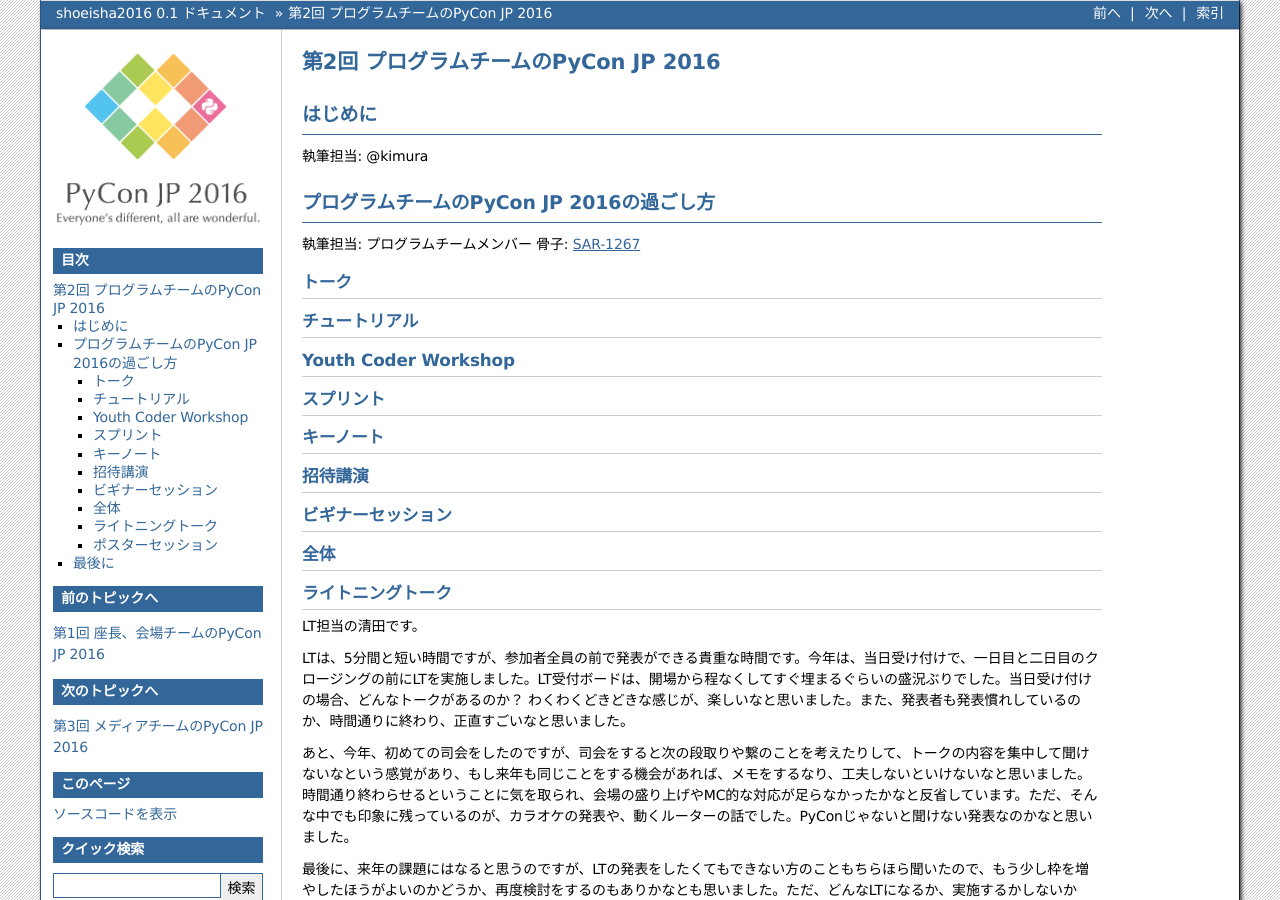
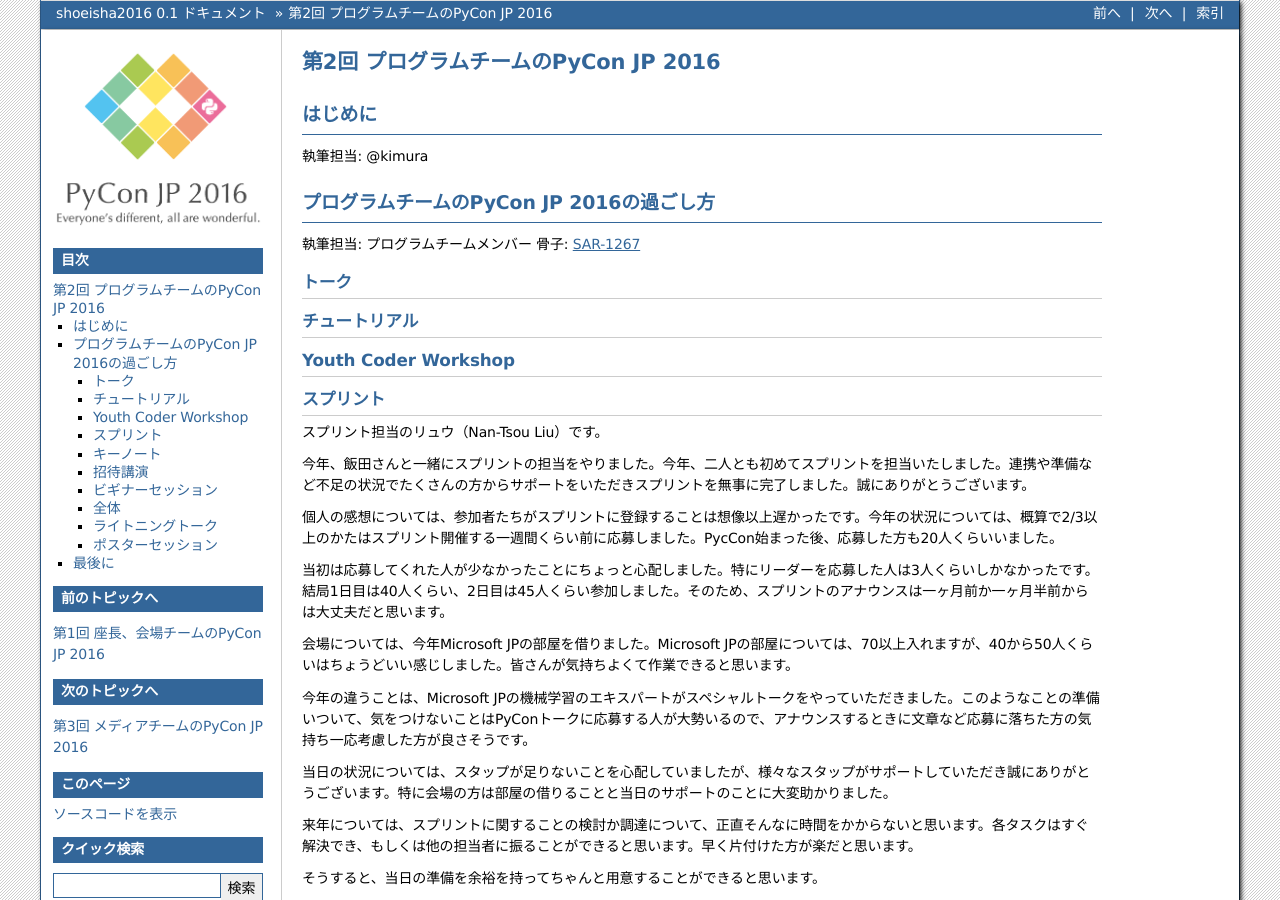
Before and after one commit to pyconjp/shoeisha2016, a Sphinx documentation site: the page built from source/afterreport_02_program.rst, in a window 1280 px wide and 900 px high. Built offline with Sphinx 7.4.7, drawn with Linux system fonts in a browser that asks for light colours.

Commit message:
ref#SAR-1571 CodeZine 開催後レポート第2回（プログラムチーム）: スプリント

```diff
--- a/source/afterreport_02_program.rst
+++ b/source/afterreport_02_program.rst
@@ -26,7 +26,25 @@ Youth Coder Workshop
 
 スプリント
 ----------------------
-.. sectionauthor:: Tsou Liu
+.. sectionauthor:: Nan-Tsou Liu
+
+スプリント担当のリュウ（Nan-Tsou Liu）です。
+
+今年、飯田さんと一緒にスプリントの担当をやりました。今年、二人とも初めてスプリントを担当いたしました。連携や準備など不足の状況でたくさんの方からサポートをいただきスプリントを無事に完了しました。誠にありがとうございます。
+
+個人の感想については、参加者たちがスプリントに登録することは想像以上遅かったです。今年の状況については、概算で2/3以上のかたはスプリント開催する一週間くらい前に応募しました。PycCon始まった後、応募した方も20人くらいいました。
+
+当初は応募してくれた人が少なかったことにちょっと心配しました。特にリーダーを応募した人は3人くらいしかなかったです。結局1日目は40人くらい、2日目は45人くらい参加しました。そのため、スプリントのアナウンスは一ヶ月前か一ヶ月半前からは大丈夫だと思います。
+
+会場については、今年Microsoft JPの部屋を借りました。Microsoft JPの部屋については、70以上入れますが、40から50人くらいはちょうどいい感じしました。皆さんが気持ちよくて作業できると思います。
+
+今年の違うことは、Microsoft JPの機械学習のエキスパートがスペシャルトークをやっていただきました。このようなことの準備いついて、気をつけないことはPyConトークに応募する人が大勢いるので、アナウンスするときに文章など応募に落ちた方の気持ち一応考慮した方が良さそうです。
+
+当日の状況については、スタップが足りないことを心配していましたが、様々なスタップがサポートしていただき誠にありがとうございます。特に会場の方は部屋の借りることと当日のサポートのことに大変助かりました。
+
+来年については、スプリントに関することの検討か調達について、正直そんなに時間をかからないと思います。各タスクはすぐ解決でき、もしくは他の担当者に振ることができると思います。早く片付けた方が楽だと思います。
+
+そうすると、当日の準備を余裕を持ってちゃんと用意することができると思います。
 
 キーノート
 ---------------------
```
